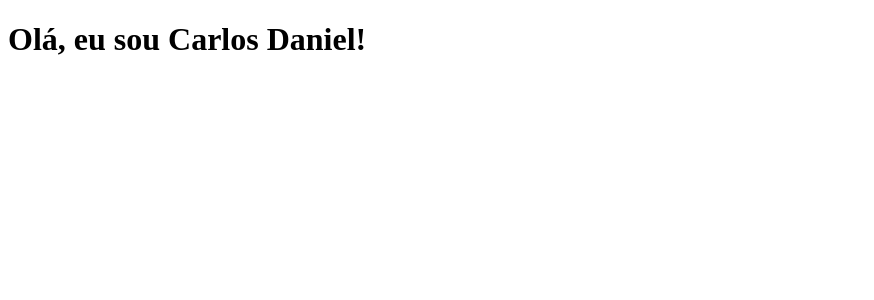
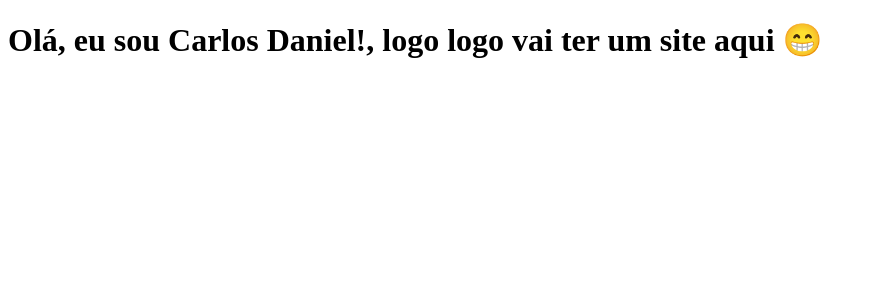
Before and after one commit to CarlosDanielDev/carlosdaniel.dev, a React (Vite) app: page / in a window 1280 px wide. Shown: the top 300 px of the page, without its empty margins (0-874 px from the left). Built offline with nearby package versions, Linux system fonts and the light colour scheme.

Commit message:
chore: add message

```diff
--- a/src/App.tsx
+++ b/src/App.tsx
@@ -3,5 +3,5 @@ import React from 'react';
 interface AppProps {}
 
 export const App: React.FC<AppProps> = () => {
-  return <h1>Olá, eu sou Carlos Daniel!</h1>
+  return <h1>Olá, eu sou Carlos Daniel!, logo logo vai ter um site aqui 😁</h1>
 };
```
